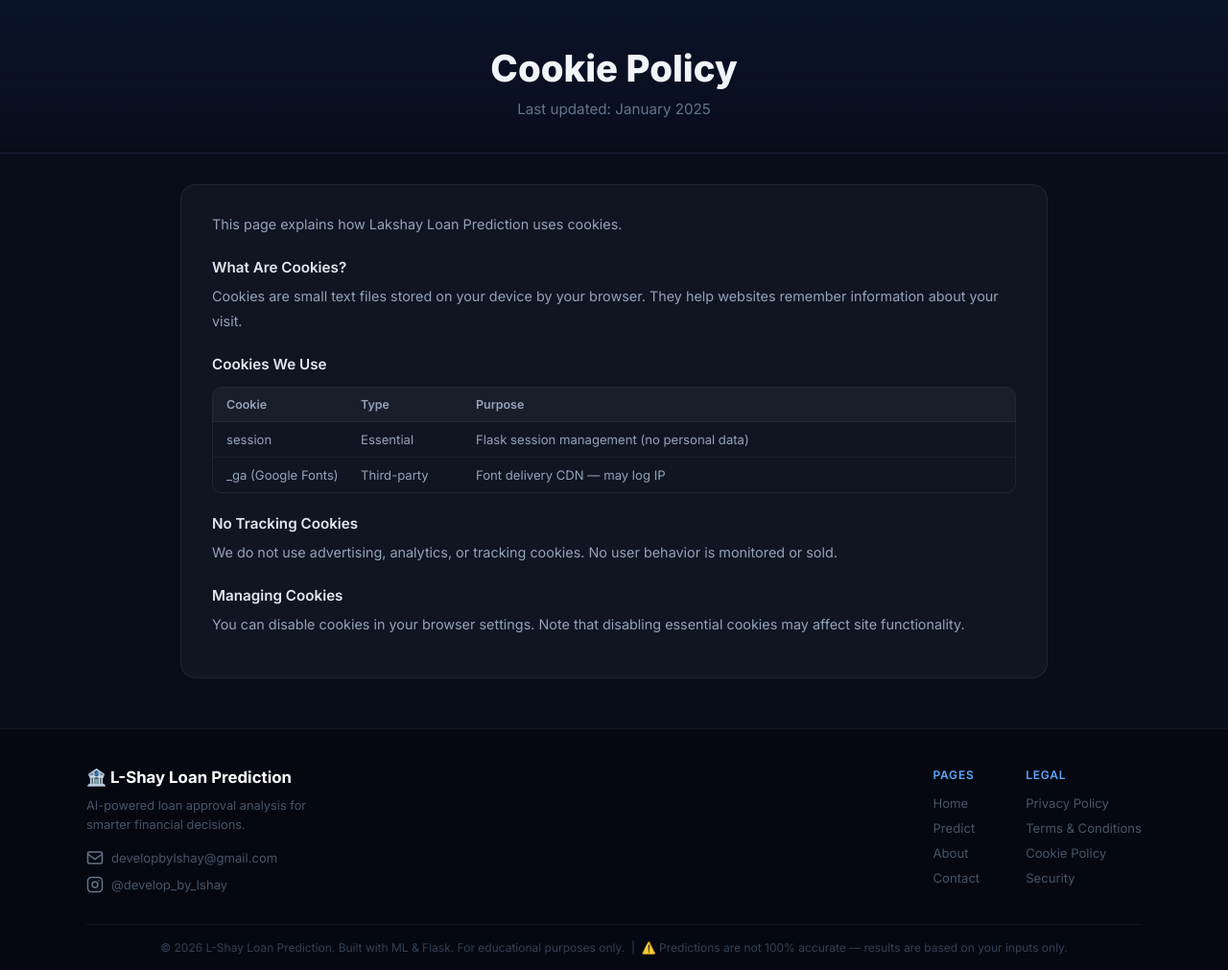
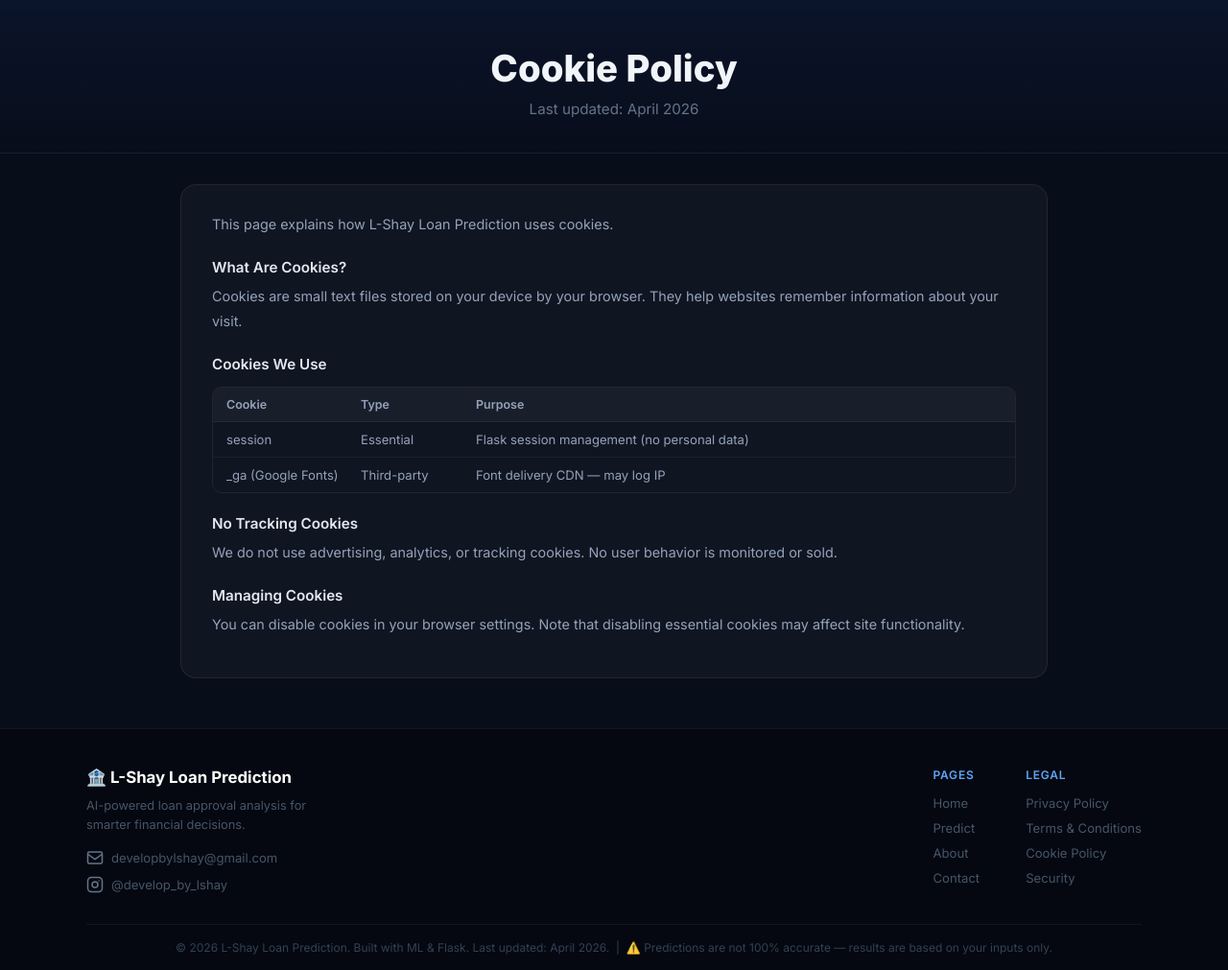
Before and after one commit to lakshay170105/lshay-loan-prediction, a Flask app: page /cookies in a window 1280 px wide. Shown: the part 62-1073 px from the top of the page at 96% size. Run offline with Flask 3, Linux system fonts and the light colour scheme; parts of the project's set-up code (start-up, migrations or seed data) failed here and were passed over.

Commit message:
update: all dates to April 2026, L-Shay branding

```diff
--- a/templates/base.html
+++ b/templates/base.html
@@ -63,7 +63,7 @@
     </div>
   </div>
   <div class="footer-bottom">
-    © 2026 L-Shay Loan Prediction. Built with ML &amp; Flask. For educational purposes only. &nbsp;|&nbsp; ⚠️ Predictions are not 100% accurate — results are based on your inputs only.
+    © 2026 L-Shay Loan Prediction. Built with ML &amp; Flask. Last updated: April 2026. &nbsp;|&nbsp; ⚠️ Predictions are not 100% accurate — results are based on your inputs only.
   </div>
 </footer>
 
--- a/templates/cookies.html
+++ b/templates/cookies.html
@@ -1,9 +1,9 @@
 {% extends "base.html" %}
 {% block title %}Cookie Policy — Lakshay Loan Prediction{% endblock %}
 {% block content %}
-<div class="page-hero"><div class="page-hero-inner"><h1>Cookie Policy</h1><p>Last updated: January 2025</p></div></div>
+<div class="page-hero"><div class="page-hero-inner"><h1>Cookie Policy</h1><p>Last updated: April 2026</p></div></div>
 <div class="static-page"><div class="card legal-card">
-  <p class="static-text">This page explains how Lakshay Loan Prediction uses cookies.</p>
+  <p class="static-text">This page explains how L-Shay Loan Prediction uses cookies.</p>
   <h3 class="legal-h3">What Are Cookies?</h3>
   <p class="static-text">Cookies are small text files stored on your device by your browser. They help websites remember information about your visit.</p>
   <h3 class="legal-h3">Cookies We Use</h3>
--- a/templates/privacy.html
+++ b/templates/privacy.html
@@ -1,9 +1,9 @@
 {% extends "base.html" %}
 {% block title %}Privacy Policy — Lakshay Loan Prediction{% endblock %}
 {% block content %}
-<div class="page-hero"><div class="page-hero-inner"><h1>Privacy Policy</h1><p>Last updated: January 2025</p></div></div>
+<div class="page-hero"><div class="page-hero-inner"><h1>Privacy Policy</h1><p>Last updated: April 2026</p></div></div>
 <div class="static-page"><div class="card legal-card">
-  <p class="static-text">At Lakshay Loan Prediction, your privacy is important to us. This policy explains how we handle your information.</p>
+  <p class="static-text">At L-Shay Loan Prediction, your privacy is important to us. This policy explains how we handle your information.</p>
   <h3 class="legal-h3">1. Data Collection</h3>
   <p class="static-text">We do not collect, store, or transmit any personal data you enter into the prediction form. All inputs are processed locally on the server and discarded immediately after the prediction is returned.</p>
   <h3 class="legal-h3">2. Cookies</h3>
--- a/templates/terms.html
+++ b/templates/terms.html
@@ -1,7 +1,7 @@
 {% extends "base.html" %}
 {% block title %}Terms & Conditions — L-Shay Loan Prediction{% endblock %}
 {% block content %}
-<div class="page-hero"><div class="page-hero-inner"><h1>Terms &amp; Conditions</h1><p>Last updated: January 2026</p></div></div>
+<div class="page-hero"><div class="page-hero-inner"><h1>Terms &amp; Conditions</h1><p>Last updated: April 2026</p></div></div>
 <div class="static-page"><div class="card legal-card">
   <p class="static-text">By using L-Shay Loan Prediction, you agree to the following terms.</p>
 
```
